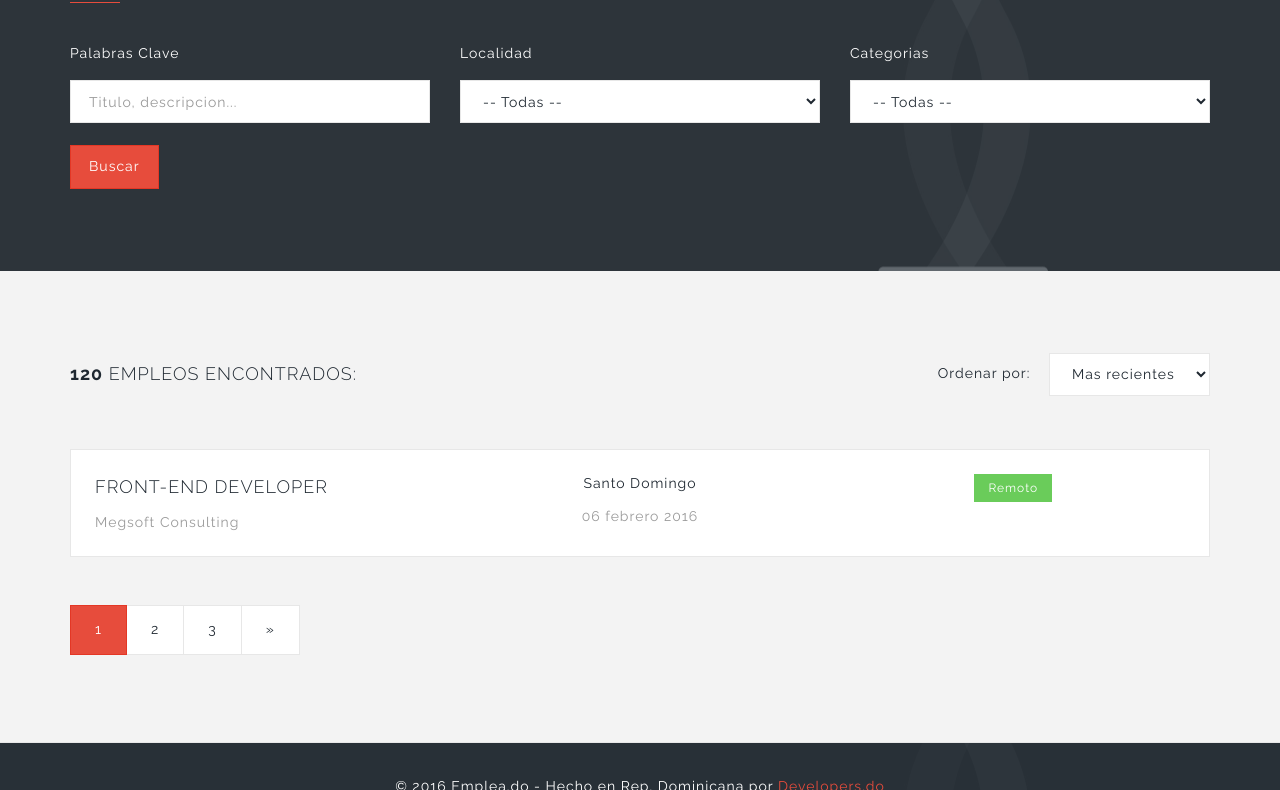
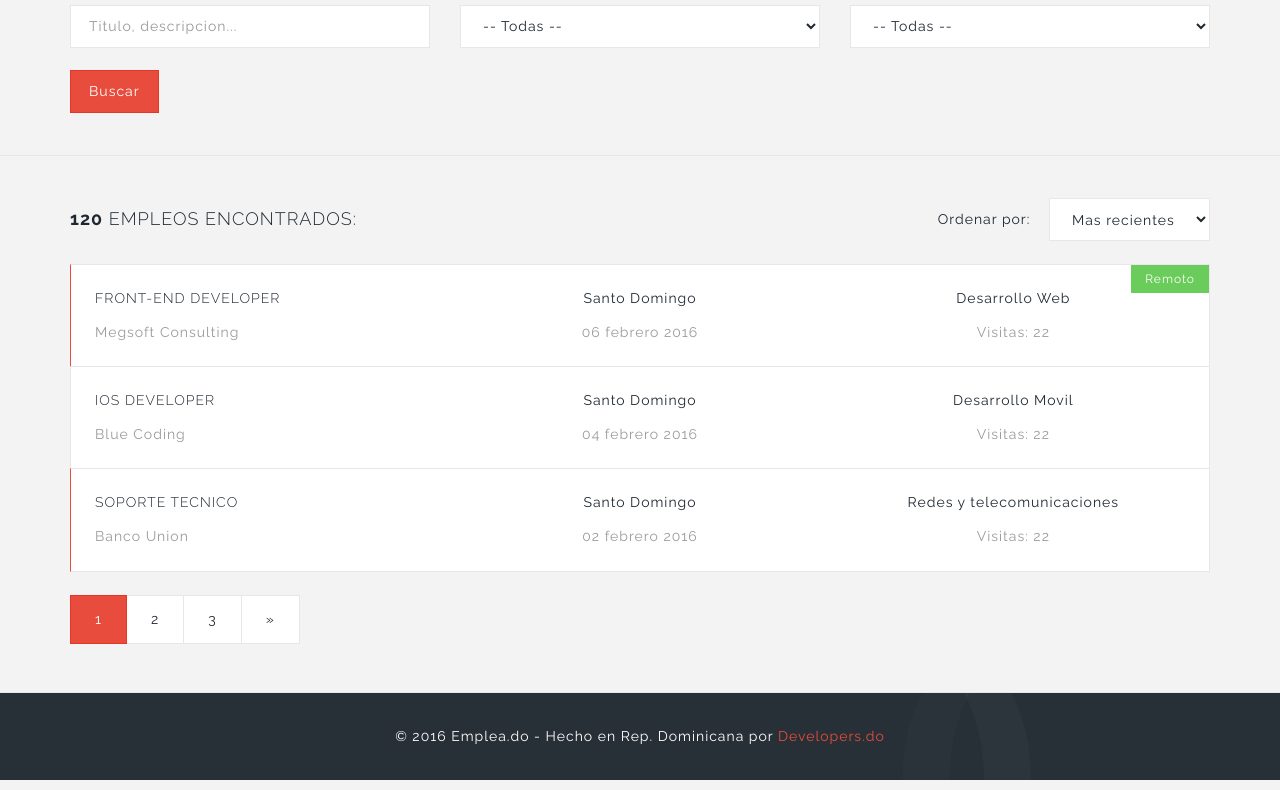
Before and after one commit to claudiosanchez/empleado-template, a plain HTML site: page list-jobs.html in a window 1280 px wide. Shown: the part 287-1077 px from the top of the page. Drawn offline with nearby package versions, Linux system fonts and the light colour scheme.

Commit message:
Refactored Design #1

```diff
--- a/list-jobs.html
+++ b/list-jobs.html
@@ -78,12 +78,11 @@
    <!-- Content -->
    <main>
       <!-- Search Jobs -->
-      <section id="filter-job" class="no-padding">
-         <div class="filter-job-inner">
+      <section>
          <div class="container">
             <div class="row">
                <div class="col-md-12">
-                     <h2>Busca el <strong>empleo</strong> de tu vida</h2>
+                  <h3>Busca el <strong>empleo</strong> de tu vida</h3>
                   <hr class="small">
                </div>
             </div>
@@ -91,12 +90,12 @@
          <div class="container">
             <div class="row">
                <div class="col-md-12">
-                     <form class="job-search row">
-                        <div class="form-group col-md-4">
+                  <form class="job-filter row">
+                     <div class="form-group col-md-4 col-sm-6">
                         <label for="keywords">Palabras Clave</label>
                         <input type="text" class="form-control" id="keywords" placeholder="Titulo, descripcion...">
                      </div>
-                        <div class="form-group col-md-4">
+                     <div class="form-group col-md-4 col-sm-6">
                         <label for="locality">Localidad</label>
                         <select class="form-control" id="locality">
                            <option value="">-- Todas --</option>
@@ -107,7 +106,7 @@
                         </select>
                      </div>
 
-                        <div class="form-group col-md-4">
+                     <div class="form-group col-md-4 col-sm-6">
                         <label for="categories">Categorias</label>
                         <select class="form-control" id="categories">
                            <option value="">-- Todas --</option>
@@ -120,15 +119,16 @@
                            <option value="">Redes y telecomunicaciones</option>
                         </select>
                      </div>
-                        <div class="col-md-12">
+                     <div class="col-md-12 col-sm-12">
                         <button type="button" class="btn btn-primary btn-xl">Buscar</button>
                      </div>
                   </form>
                </div>
             </div>
          </div>
-         </div>
       </section>
+
+      <hr>
 
       <!-- List of Jobs -->
       <section>
@@ -148,23 +148,64 @@
                      </form>
                   </div>
 
+                  <div class="list-preview">
                      <div class="preview-job">
                         <a href="#">
                            <div class="row">
-                           <div class="preview-title col-md-4">
-                              <h4>Front-End Developer</h4>
+                              <div class="preview-title col-md-4 col-sm-9">
+                                 <h5>Front-End Developer</h5>
                                  <span class="text-opacity">Megsoft Consulting</span>
                               </div>
-                            <div class="preview-date col-md-4 text-center">
-                              <span class="preview-date-place">Santo Domingo</span><br>
-                              <span class="text-opacity">06 febrero 2016</span>
+                              <div class="preview-text col-md-4 col-sm-3">
+                                 <span class="preview-text-item">Santo Domingo</span><br>
+                                 <span class="text-opacity hidden-xs">06 febrero 2016</span>
                               </div>
-                            <div class="col-md-4 text-center">
-                              <span class="badge badge-success">Remoto</span>
+                              <div class="preview-text col-md-4 hidden-sm hidden-xs">
+                                 <span class="preview-text-item">Desarrollo Web</span><br>
+                                 <span class="text-opacity">Visitas: 22</span>
+                              </div>
+                           </div>
+                           <span class="badge badge-success preview-badge hidden-xs">Remoto</span>
+                        </a>
+                     </div>
+                     <div class="preview-job">
+                        <a href="#">
+                           <div class="row">
+                              <div class="preview-title col-md-4 col-sm-9">
+                                 <h5>IOS Developer</h5>
+                                 <span class="text-opacity">Blue Coding</span>
+                              </div>
+                              <div class="preview-text col-md-4 col-sm-3">
+                                 <span class="preview-text-item">Santo Domingo</span><br>
+                                 <span class="text-opacity hidden-xs">04 febrero 2016</span>
+                              </div>
+                              <div class="preview-text col-md-4 hidden-sm hidden-xs">
+                                 <span class="preview-text-item">Desarrollo Movil</span><br>
+                                 <span class="text-opacity">Visitas: 22</span>
                               </div>
                            </div>
                         </a>
                      </div>
+                     <div class="preview-job">
+                        <a href="#">
+                           <div class="row">
+                              <div class="preview-title col-md-4 col-sm-9">
+                                 <h5>Soporte Tecnico</h5>
+                                 <span class="text-opacity">Banco Union</span>
+                              </div>
+                              <div class="preview-text col-md-4 col-sm-3">
+                                 <span class="preview-text-item">Santo Domingo</span><br>
+                                 <span class="text-opacity hidden-xs">02 febrero 2016</span>
+                              </div>
+                              <div class="preview-text col-md-4 hidden-sm hidden-xs">
+                                 <span class="preview-text-item">Redes y telecomunicaciones</span><br>
+                                 <span class="text-opacity">Visitas: 22</span>
+                              </div>
+                           </div>
+                        </a>
+                     </div>
+                  </div>
+
 
                   <nav class="job-pagination">
                      <ul class="pagination">
--- a/sass/base/_elements.scss
+++ b/sass/base/_elements.scss
@@ -71,7 +71,7 @@ p {
 }
 
 section {
-   padding: 82px 0;
+   padding: 42px 0;
 }
 
 .no-padding {
--- a/sass/base/_mixins.scss
+++ b/sass/base/_mixins.scss
@@ -8,6 +8,9 @@
 @mixin breakpoint($point) {
    @if $point == small {
       @media #{$break-sm-min} {@content;}
+   }
+   @if $point == max-small {
+      @media #{$break-sm-max} {@content;}
    }
    @if $point == medium {
       @media #{$break-md-min} {@content;}
--- a/sass/base/_variables.scss
+++ b/sass/base/_variables.scss
@@ -1,5 +1,6 @@
 // Variables
 $break-sm-min: "(min-width: 768px)";
+$break-sm-max: "(max-width: 768px)";
 $break-md-min: "(min-width: 994px)";
 
 $theme-bg: #f3f3f3;
--- a/sass/partials/_intro.scss
+++ b/sass/partials/_intro.scss
@@ -6,7 +6,7 @@
    color: white;
    .intro-content {
       background-color: rgba($theme-dark, .7);
-      height: 460px;
+      height: 440px;
       position: relative;
       .intro-inner {
          position: absolute;
--- a/sass/partials/_logo.scss
+++ b/sass/partials/_logo.scss
@@ -7,7 +7,7 @@
    width: 100%;
    .logo-content {
       border-bottom: 1px solid $theme-line;
-      padding: 24px 0;
+      padding: 18px 0;
       .logo-title {
          line-height: 42px;
          a {
--- a/sass/partials/_navbar.scss
+++ b/sass/partials/_navbar.scss
@@ -62,7 +62,6 @@
             > a {
                border-bottom: 1px solid transparent;
                border-right: 1px solid $theme-line;
-               padding: 18px 22px;
                &:focus,
                &:hover {
                   background-color: transparent;
--- a/sass/partials/_sections.scss
+++ b/sass/partials/_sections.scss
@@ -62,6 +62,7 @@
 --------------------------- */
 
 #owl-client {
+   padding: 62px 0;
    .item {
       .author {
          strong {
@@ -106,31 +107,13 @@
    # Jobs Section
 --------------------------- */
 
-// -- Filter Job
-
-#filter-job {
-   background-image: url("../img/slide3.jpg");
-   background-position: center center;
-   background-repeat: no-repeat;
-   background-size: cover;
-   .filter-job-inner {
-      background-color: rgba($theme-dark, .7);
-      padding: 82px 0;
-   }
-   h2 {
-      color: white;
-   }
+.job-filter {
+   padding-top: 17px;
 }
 
-.job-search {
-   padding-top: 24px;
-   label {
-      color: white;
-   }
-}
-
+// -- Job-Meta (Sort By, etc.)
 .job-meta {
-   margin-bottom: 48px;
+   margin-bottom: 18px;
    h4 {
       margin-bottom: 18px;
    }
@@ -157,15 +140,20 @@
    }
 }
 
+// -- Preview Job
+.list-preview {
+   .preview-job {
+      &:nth-child(2n+1) {
+         border-left-color: $theme-primary;
+      }
+   }
+}
+
 .preview-job {
    background-color: white;
    border: 1px solid $theme-line;
-   margin-bottom: 24px;
+   margin-bottom: -1px;
    padding: 24px;
-   @include transition-all;
-   &:hover {
-      border-color: $theme-primary;
-   }
    a {
       display: block;
       position: relative;
@@ -176,26 +164,33 @@
          text-decoration: none;
       }
    }
-   .preview-title {
-      .preview-company {
-         &::after {
-            content: " - ";
+   .preview-text {
+      .preview-text-item {
+         display: inline-block;
+         margin-bottom: 14px;
+      }
+      @include breakpoint(medium) {
+         text-align: center;
+      }
+   }
+   @include breakpoint(max-small) {
+      .preview-title {
+         margin-bottom: 14px;
+      }
+      .preview-text {
+         .preview-text-item {
+            margin-bottom: 0;
          }
       }
    }
-   .preview-date {
-      .preview-date-place {
-         display: inline-block;
-         margin-bottom: 14px;
-      }
-   }
    .preview-badge {
-      position: absolute;
-      right: 0;
-      top: 0;
+     position: absolute;
+     top: -24px;
+     right: -24px;
    }
 }
 
+// -- Job-Pagination
 .job-pagination {
    padding-top: 24px;
 }
```
Also changed, not shown: index.html (+1 -1 lines), css/empleado.css, 1 other file. Lines whose indentation alone changed are shown as unchanged.
